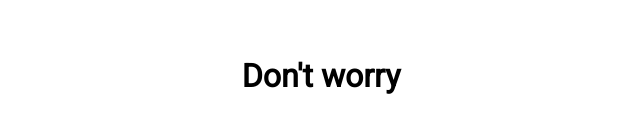
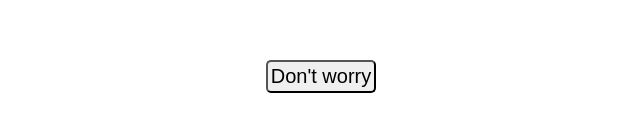
Before and after one commit to CriSFV/Its-ok, a website: page docs/index.html in a window 1280 px wide. Shown: the part 148-288 px from the top of the page, without its empty margins (319-959 px from the left). Drawn offline with Linux system fonts and the light colour scheme.

Commit message:
change button and update docs

```diff
--- a/docs/index.html
+++ b/docs/index.html
@@ -14,7 +14,7 @@
   <div class="page">
 
     <main class="main">
-      <h1 class="title js_title">Don't worry</h1>
+      <button class="title js_title">Don't worry</button>
       <section>
         <p class="text js_paragraph"></p>
         <img class="js_img img" />
--- a/src/scss/layout/_page.scss
+++ b/src/scss/layout/_page.scss
@@ -16,6 +16,9 @@ body {
   border: transparent;
 }
 .title {
+  font-size: 20px;
+  padding: 3px;
+  border-radius: 5px;
   cursor: pointer;
   &:hover {
     color: blue;
```
Also changed, not shown: public/index.html (+1 -1 lines), src/html/partials/main.html (+1 -1 lines), docs/assets/css/main.css, public/assets/css/main.css, 1 other file.
